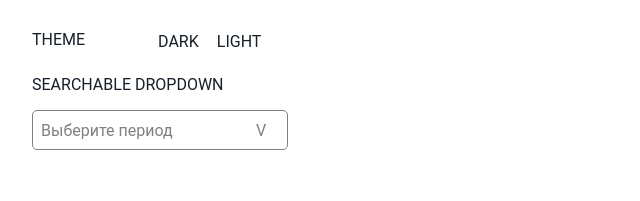
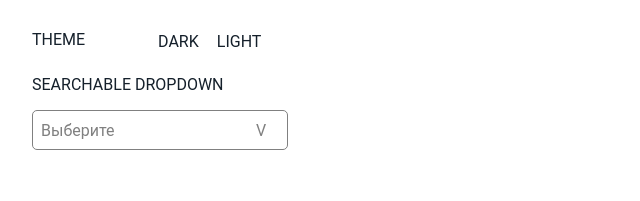
Before and after one commit to skinnykaen/DropDown-VueJs, a Vue app: page / in a window 1280 px wide. Shown: the top 201 px of the page, without its empty margins (0-640 px from the left). Built offline with nearby package versions, Linux system fonts and the light colour scheme.

Commit message:
big refactoring

```diff
--- a/src/App.vue
+++ b/src/App.vue
@@ -1,6 +1,7 @@
 <template>
   <div class="app" :class="mode">
     <SwitchTheme @toggleTheme="toggleTheme"></SwitchTheme>
+    <div class="dropDowns">
       <DropDown
         :mode="mode"
         :search="search"
@@ -8,13 +9,14 @@
         :items="items"
         :display="display"
         :nullable="nullable"
-    ></DropDown>
+      />
+    </div>
   </div>
 </template>
 
 <script>
 import SwitchTheme from "@/components/SwitchTheme";
-import DropDown from "@/components/DropDown";
+import DropDown from "@/comp/DropDown";
 export default {
   data() {
     return {
@@ -245,4 +247,9 @@ export default {
   background: #181f29;
   color: #e8e8e8;
 }
+
+.dropDowns {
+  display: flex;
+  align-items: flex-start;
+}
 </style>
--- /dev/null
+++ b/src/comp/DropDown.vue
@@ -0,0 +1,98 @@
+<template>
+  <div class="dropDown">
+    <span class="title">SEARCHABLE DROPDOWN</span>
+    <SelectComponent @dropDown="isOpenToggling" @clearSelect="clearSelect" :value="choice" />
+    <div v-if="isOpen" class="dropDown__content">
+      <SearchInput v-if="search" @input="searchOnChange" :class="mode" />
+      <div v-else></div>
+      <div class="dropDown__list">
+        <div v-for="item in searchItems" :key="item.id">
+          <ListItem :value="item.name" :class="mode" @select="selectOnChange" />
+        </div>
+      </div>
+    </div>
+  </div>
+</template>
+
+<script>
+import SearchInput from "@/comp/SearchInput";
+import SelectComponent from "@/comp/SelectComponent";
+import ListItem from "@/comp/ListItem";
+export default {
+  props: {
+    mode: { type: String, default: "light", required: true },
+    value: { type: [Array, Object, String, Number], required: true },
+    search: { type: Boolean, default: false },
+    items: { type: [Array, Function], required: true },
+    display: { type: Function },
+    nullable: { type: Boolean },
+  },
+  components: {
+    SearchInput,
+    SelectComponent,
+    ListItem,
+  },
+  data() {
+    return {
+      isOpen: false,
+      choice: [{ name: "Выберите" }],
+      searchItems: [...this.items].slice(0, 20),
+    };
+  },
+  methods: {
+    isOpenToggling(open) {
+      this.isOpen = open;
+      if (!this.isOpen) {
+        this.searchItems = this.items.slice(0, 20);
+      }
+    },
+    clearSelect() {
+      this.choice = [{name: "Выберите"}]
+    },
+    searchOnChange(input) {
+      if (input) {
+        this.searchItems = this.items.filter((item) => item.name.toLowerCase().includes(input.toLowerCase())).slice(0,20);
+      } else {
+        this.searchItems = this.items.slice(0, 20);
+      }
+    },
+    selectOnChange(select) {
+      this.choice = this.items.filter((item) => item.name === select);
+    },
+  },
+};
+</script>
+
+<style>
+.dropDown {
+  box-sizing: border-box;
+  padding-top: 3vh;
+  width: 100%;
+  height: 100px;
+}
+.dropDown__content {
+  display: flex;
+  justify-content: flex-start;
+  align-items: center;
+  flex-direction: column;
+  box-sizing: border-box;
+  margin-top: 10px;
+  border-radius: 5px;
+  border: solid 1px grey;
+  width: 20vw;
+  min-height: 20vh;
+}
+.dropDown__list {
+  width: 100%;
+  max-height: 21vh;
+  box-sizing: border-box;
+  overflow: auto;
+}
+::-webkit-scrollbar {
+  width: 10px;
+}
+
+::-webkit-scrollbar-thumb {
+  background-color: grey;
+}
+</style>
--- /dev/null
+++ b/src/comp/DropDownList.vue
@@ -0,0 +1,47 @@
+<template>
+  <div class="DropDownList">
+    <!-- <div v-for="item in items" :key="item.id">
+      <ListItem :value="item.name" :class="mode" @select="selectOnChange"> </ListItem>
+    </div> -->
+  </div>
+</template>
+
+<script>
+// import ListItem from "@/components/ListItem";
+export default {
+  props: ["items", "mode"],
+  components: {
+    // ListItem,
+  },
+
+  data () {
+    return {
+      choice: {},
+    }
+  },
+  methods: {
+    selectOnChange(select) {
+      this.items.forEach((item) => {
+        if (item.name === select) this.choice = item;
+      });
+      this.$emit("select", this.choice);
+    },
+  },
+};
+</script>
+
+<style>
+.DropDownList {
+  width: 100%;
+  max-height: 21vh;
+  box-sizing: border-box;
+  overflow: auto;
+}
+::-webkit-scrollbar {
+  width: 10px;
+}
+
+::-webkit-scrollbar-thumb {
+  background-color: grey;
+}
+</style>
--- /dev/null
+++ b/src/comp/ListItem.vue
@@ -0,0 +1,45 @@
+<template>
+  <li class="ListItem" @click="select">
+    <span>{{ value }}</span>
+  </li>
+</template>
+
+<script>
+export default {
+    props: ["value"],
+    data() {
+      return {
+        selectValue: ''
+      }
+    },
+    methods: {
+      select(){
+        this.selectValue = this.value;
+        this.$emit('select', this.selectValue);
+      }
+    }
+}
+</script>
+
+<style>
+.ListItem {
+  padding: 0.5em;
+  width: 100%;
+  min-height: 2.5rem;
+  list-style-type: none;
+  cursor: pointer;
+}
+.ListItem.dark {
+    color: white;
+}
+.ListItem.light {
+    color: black;
+}
+.ListItem.light:hover {
+  background-color: #86d4e8;
+}
+.ListItem.dark:hover {
+  background-color: #12171F;
+  color: #86D4E8;
+}
+</style>
--- /dev/null
+++ b/src/comp/SearchInput.vue
@@ -0,0 +1,49 @@
+<template>
+  <div class="SearchInput">
+    <input @input="updateInput" type="text" placeholder="Поиск" />
+  </div>
+</template>
+
+<script>
+export default {
+  methods: {
+    updateInput(event) {
+      this.$emit("input", event.target.value);
+    },
+  },
+};
+</script>
+
+<style>
+.SearchInput {
+  margin-top: 0.5em;
+  border-radius: 5px;
+  border: solid 2px grey;
+  width: 95%;
+  height: 4vh;
+  margin-bottom: 0.5em;
+}
+.SearchInput input {
+  width: 100%;
+  height: 100%;
+  padding: 1rem;
+  border: none;
+  outline: none;
+  font-family: "Roboto";
+  font-style: normal;
+  font-weight: 400;
+  font-size: 2vh;
+  line-height: 15px;
+}
+.SearchInput.dark input::placeholder {
+  color: #828282;
+}
+.SearchInput.dark input {
+  background-color: #293341;
+  color: white;
+}
+.SearchInput.light input {
+  background-color: none;
+  color: black;
+}
+</style>
--- /dev/null
+++ b/src/comp/SelectComponent.vue
@@ -0,0 +1,63 @@
+<template>
+  <div class="selectComponent" @click="dropDown">
+    <span>{{ value[0].name }}</span>
+    <div class="arrowDown" v-if="!isOpen">V</div>
+    <div class="arrowUp" v-else-if="value[0].id" @click.stop="clearSelect">X</div>
+    <div class="arrowDown" v-else>V</div>
+  </div>
+</template>
+
+<script>
+export default {
+  props: {
+    value: {
+      type: [Array, String],
+    },
+  },
+  data() {
+    return {
+      isOpen: false,
+    };
+  },
+  methods: {
+    dropDown() {
+      this.isOpen = !this.isOpen;
+      this.$emit("dropDown", this.isOpen);
+    },
+    clearSelect() {
+      this.$emit("clearSelect");
+    },
+  },
+};
+</script>
+
+<style>
+.selectComponent {
+  display: flex;
+  align-items: center;
+  justify-content: space-between;
+  width: 20vw;
+  height: 5vh;
+  border-radius: 5px;
+  border: solid 1px grey;
+  margin-top: 1em;
+}
+.selectComponent span {
+  color: grey;
+  margin-left: 0.5em;
+}
+.selectComponent .arrowDown {
+  position: absolute;
+  left: 20vw;
+  color: grey;
+  margin-right: 0.5em;
+  cursor: pointer;
+}
+.selectComponent .arrowUp {
+  position: absolute;
+  left: 20vw;
+  color: grey;
+  margin-right: 0.5em;
+  cursor: pointer;
+}
+</style>
```
Lines whose indentation alone changed are shown as unchanged.
